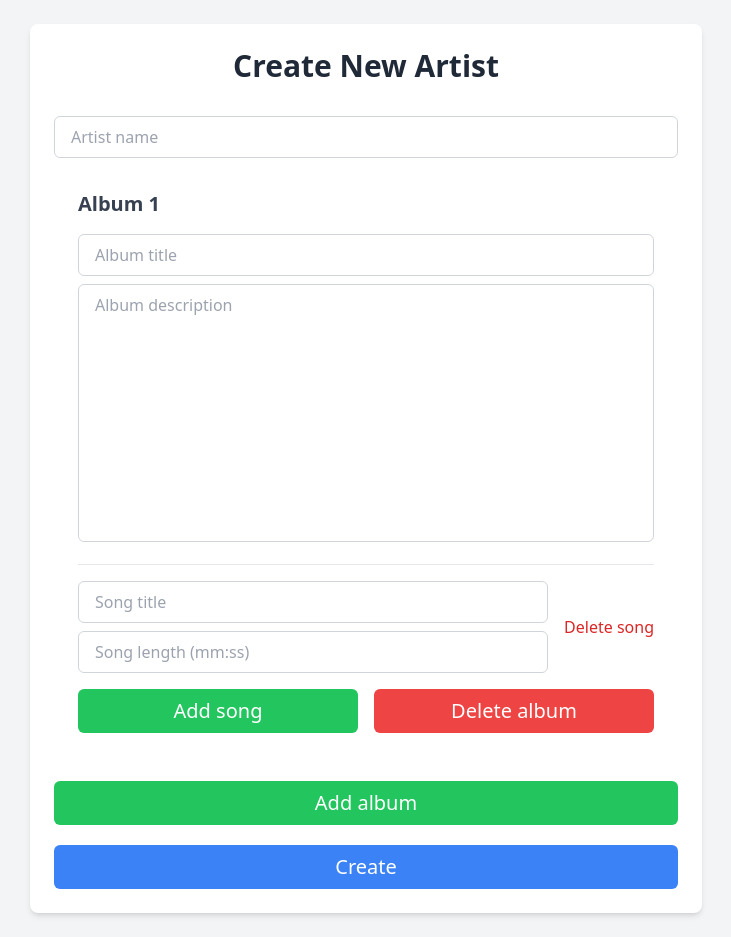
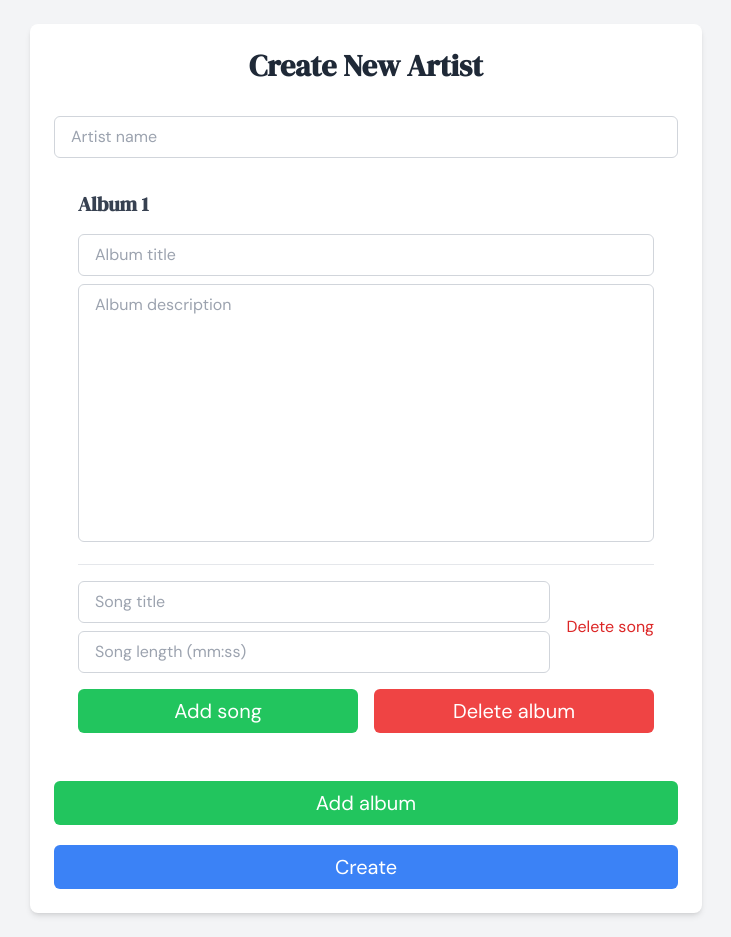
Before and after one commit to Mikimann/music-library, a Next.js app: page /create-artist in a window 1280 px wide. Shown: the whole page, without its empty margins (274-1005 px from the left). Built offline with nearby package versions, Linux system fonts and the light colour scheme.

Commit message:
Use newly created fonts for body and headings

```diff
--- a/components/AlbumAndSongsForm/AlbumAndSongsForm.tsx
+++ b/components/AlbumAndSongsForm/AlbumAndSongsForm.tsx
@@ -61,7 +61,7 @@ export default function AlbumsAndSongsForm({
     <div className="space-y-6">
       {albums.map((album, albumIndex) => (
         <div key={albumIndex} className="bg-white rounded-lg p-6 space-y-4">
-          <h3 className="text-xl font-semibold text-gray-700">
+          <h3 className="font-heading text-xl font-semibold text-gray-700">
             Album {albumIndex + 1}
           </h3>
           <div className="space-y-2">
@@ -72,7 +72,7 @@ export default function AlbumsAndSongsForm({
               onChange={(e) =>
                 handleAlbumChange(albumIndex, 'title', e.target.value)
               }
-              className="w-full border border-gray-300 rounded-md px-4 py-2 focus:outline-none focus:ring-2 focus:ring-blue-500"
+              className="font-body w-full border border-gray-300 rounded-md px-4 py-2 focus:outline-none focus:ring-2 focus:ring-blue-500"
               required
             />
             <textarea
@@ -81,7 +81,7 @@ export default function AlbumsAndSongsForm({
               onChange={(e) =>
                 handleAlbumChange(albumIndex, 'description', e.target.value)
               }
-              className="w-full border border-gray-300 rounded-md px-4 py-2 focus:outline-none focus:ring-2 focus:ring-blue-500 resize-none"
+              className=" font-body w-full border border-gray-300 rounded-md px-4 py-2 focus:outline-none focus:ring-2 focus:ring-blue-500 resize-none"
               rows={10}
               placeholder="Album description"
               required
@@ -105,7 +105,7 @@ export default function AlbumsAndSongsForm({
                       e.target.value
                     )
                   }
-                  className="w-full border border-gray-300 rounded-md px-4 py-2 focus:outline-none focus:ring-2 focus:ring-blue-500"
+                  className="w-full font-body border border-gray-300 rounded-md px-4 py-2 focus:outline-none focus:ring-2 focus:ring-blue-500"
                   required
                 />
                 <input
@@ -120,7 +120,7 @@ export default function AlbumsAndSongsForm({
                       e.target.value
                     )
                   }
-                  className="w-full border border-gray-300 rounded-md px-4 py-2 focus:outline-none focus:ring-2 focus:ring-blue-500"
+                  className=" font-body w-full border border-gray-300 rounded-md px-4 py-2 focus:outline-none focus:ring-2 focus:ring-blue-500"
                   required
                 />
               </div>
@@ -129,7 +129,7 @@ export default function AlbumsAndSongsForm({
                 text="Delete song"
                 type="button"
                 onClick={() => deleteSong(albumIndex, songIndex)}
-                className="ml-4 text-red-600 hover:text-red-800 focus:outline-none"
+                className="font-body ml-4 text-red-600 hover:text-red-800 focus:outline-none"
               />
             </div>
           ))}
@@ -138,13 +138,13 @@ export default function AlbumsAndSongsForm({
               type="button"
               text="Add song"
               onClick={() => addSong(albumIndex)}
-              className="btn bg-green-500  hover:bg-green-600  focus:ring-green-500"
+              className="btn font-body bg-green-500  hover:bg-green-600  focus:ring-green-500"
             />
             <Button
               type="button"
               onClick={() => deleteAlbum(albumIndex)}
               text="Delete album"
-              className="btn bg-red-500 hover:bg-red-600 focus:ring-red-500"
+              className="btn font-body bg-red-500 hover:bg-red-600 focus:ring-red-500"
             />
           </div>
         </div>
@@ -153,7 +153,7 @@ export default function AlbumsAndSongsForm({
         type="button"
         text="Add album"
         onClick={addAlbum}
-        className="btn bg-green-500  hover:bg-green-600 focus:ring-green-500"
+        className="btn font-body bg-green-500  hover:bg-green-600 focus:ring-green-500"
       />
     </div>
   );
--- a/components/CreateArtist/CreateArtist.tsx
+++ b/components/CreateArtist/CreateArtist.tsx
@@ -47,13 +47,13 @@ export default function CreateArtist() {
         value={name}
         onChange={(e: ChangeEvent<HTMLInputElement>) => setName(e.target.value)}
         required
-        className="w-full border border-gray-300 my-2 rounded-md px-4 py-2 focus:outline-none focus:ring-2 focus:ring-blue-500"
+        className="font-body w-full border border-gray-300 my-2 rounded-md px-4 py-2 focus:outline-none focus:ring-2 focus:ring-blue-500"
       />
       <AlbumsAndSongsForm albums={albums} setAlbums={setAlbums} />
       <Button
         text="Create"
         type="submit"
-        className="btn bg-blue-500 hover:bg-blue-600 focus:ring-blue-500 mt-5"
+        className="btn font-body bg-blue-500 hover:bg-blue-600 focus:ring-blue-500 mt-5"
       />
     </form>
   );
--- a/components/UpdateArtist/UpdateArtist.tsx
+++ b/components/UpdateArtist/UpdateArtist.tsx
@@ -32,7 +32,7 @@ export default function UpdateArtist({ artist }: UpdateArtistProps) {
 
   return (
     <form onSubmit={handleSubmit}>
-      <h3 className="text-xl font-semibold text-gray-700 mb-2">
+      <h3 className="text-xl font-heading font-semibold text-gray-700 mb-2">
         Edit the fields if you wish to update the artist then press the Update
         button at the bottom:
       </h3>
--- a/pages/create-artist.tsx
+++ b/pages/create-artist.tsx
@@ -4,7 +4,7 @@ export default function CreateArtistPage() {
   return (
     <div className="min-h-screen flex flex-col items-center justify-center bg-gray-100 p-6">
       <div className="max-w-2xl w-full bg-white shadow-md rounded-lg p-6">
-        <h1 className="text-3xl font-bold mb-6 text-center text-gray-800">
+        <h1 className="text-3xl font-heading font-bold mb-6 text-center text-gray-800">
           Create New Artist
         </h1>
         <CreateArtist />
--- a/pages/index.tsx
+++ b/pages/index.tsx
@@ -16,7 +16,7 @@ export async function getServerSideProps() {
 export default function Home({ artists }: HomeProps) {
   return (
     <div className="w-screen h-screen flex flex-col items-center relative bg-green-200">
-      <h1 className="px-4 py-2 text-4xl sm:text-5xl lg:text-6xl mt-10 text-slate-600 text-center">
+      <h1 className="font-heading px-4 py-2 text-4xl sm:text-5xl lg:text-6xl mt-10 text-slate-600 text-center">
         Artists
       </h1>
 
@@ -26,7 +26,7 @@ export default function Home({ artists }: HomeProps) {
           {artists.map((artist) => (
             <li key={artist._id} className="mx-2 my-2">
               <a
-                className="block text-lg sm:text-xl md:text-2xl text-gray-600 hover:text-gray-800 transition-colors duration-300"
+                className="font-body block text-lg sm:text-xl md:text-2xl text-gray-600 hover:text-gray-800 transition-colors duration-300"
                 href={`/artist/${artist._id}`}
               >
                 {artist.name}
@@ -38,7 +38,7 @@ export default function Home({ artists }: HomeProps) {
 
       <Link
         href="/create-artist"
-        className="mt-4 bg-blue-500 text-white py-2 px-4 rounded hover:bg-blue-600 transition duration-200 text-2xl"
+        className="mt-4 font-body bg-blue-500 text-white py-2 px-4 rounded hover:bg-blue-600 transition duration-200 text-2xl"
       >
         Create New Artist
       </Link>
```
